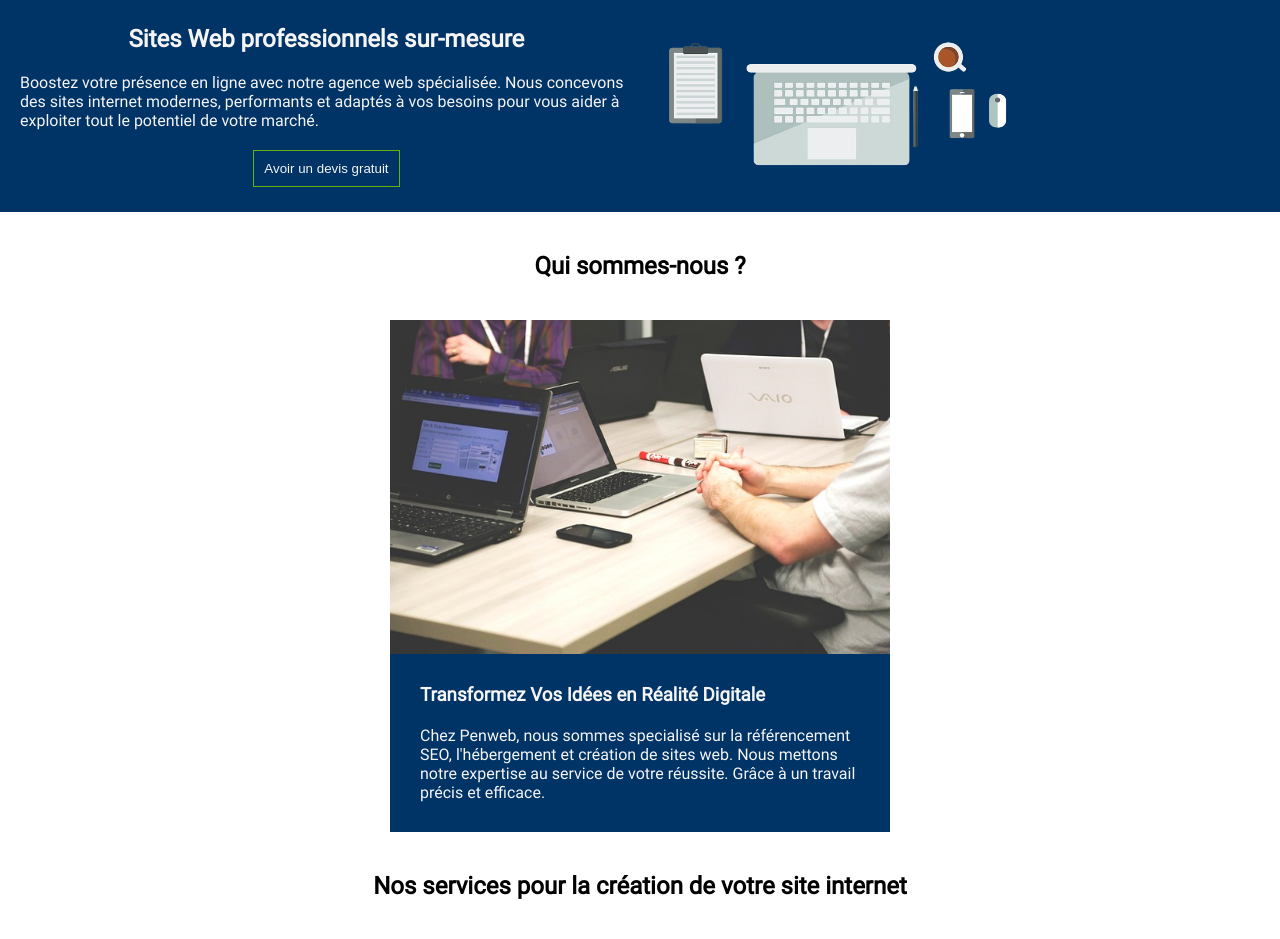
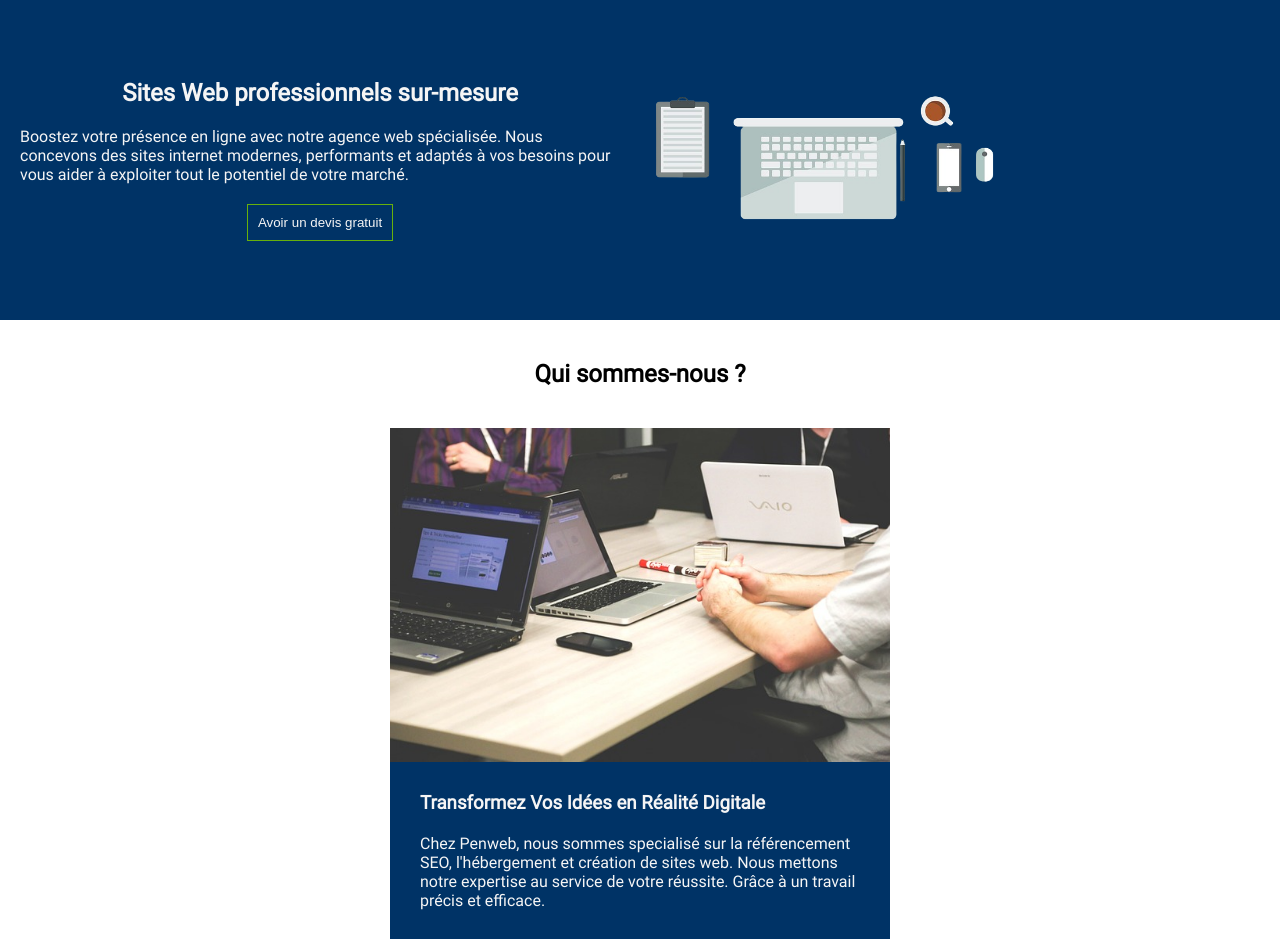
Before and after one commit to GregoryVDev/PenWeb, a PHP site: page / in a window 1280 px wide. Shown: the part 79-1018 px from the top of the page. Run offline with PHP 8.4, Linux system fonts and the light colour scheme.

Commit message:
Edited width for container-text and added for illustration section the height

```diff
--- a/src/css/index.css
+++ b/src/css/index.css
@@ -288,7 +288,7 @@ details p {
   }
 
   .container-text {
-    width: 52%;
+    width: 50%;
   }
 
   .container-img {
@@ -335,6 +335,10 @@ details p {
 /* TABLET */
 
 @media all and (min-width: 768px) {
+  .illustration {
+    height: 40vh;
+  }
+
   .illustration img {
     width: 370px;
   }
```
